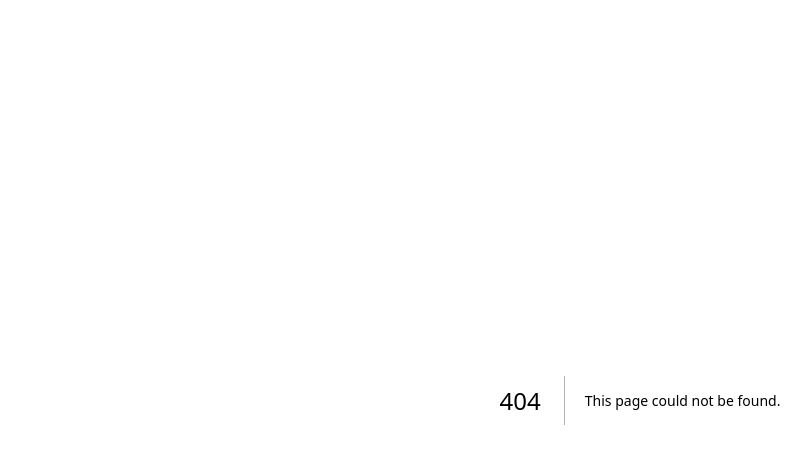
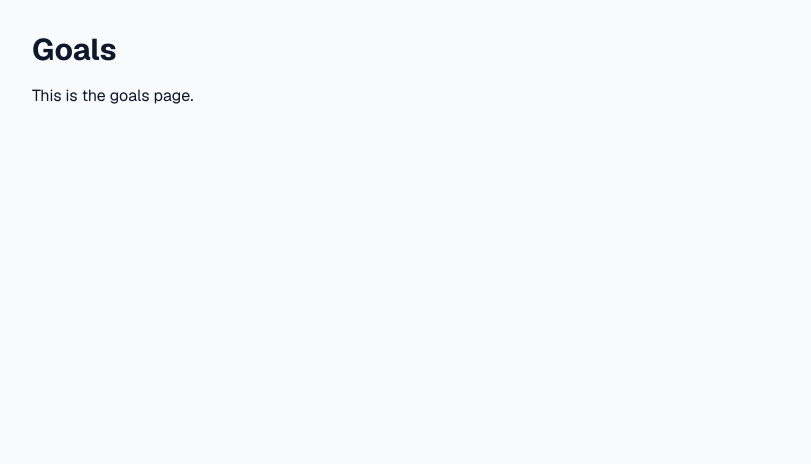
Before and after one commit to martijntje1981-sketch/investment-os, a Next.js app: page /goals in a window 1280 px wide. Before the commit this address had no page. Shown: the top 464 px of the page, without its empty margins (0-811 px from the left). Built offline with nearby package versions, Linux system fonts and the light colour scheme.

Commit message:
Add goals route

```diff
--- /dev/null
+++ b/app/goals/page.tsx
@@ -0,0 +1,8 @@
+export default function GoalsPage() {
+  return (
+    <main className="min-h-screen bg-slate-50 p-8 text-slate-900">
+      <h1 className="text-3xl font-bold">Goals</h1>
+      <p className="mt-4">This is the goals page.</p>
+    </main>
+  );
+}
```
